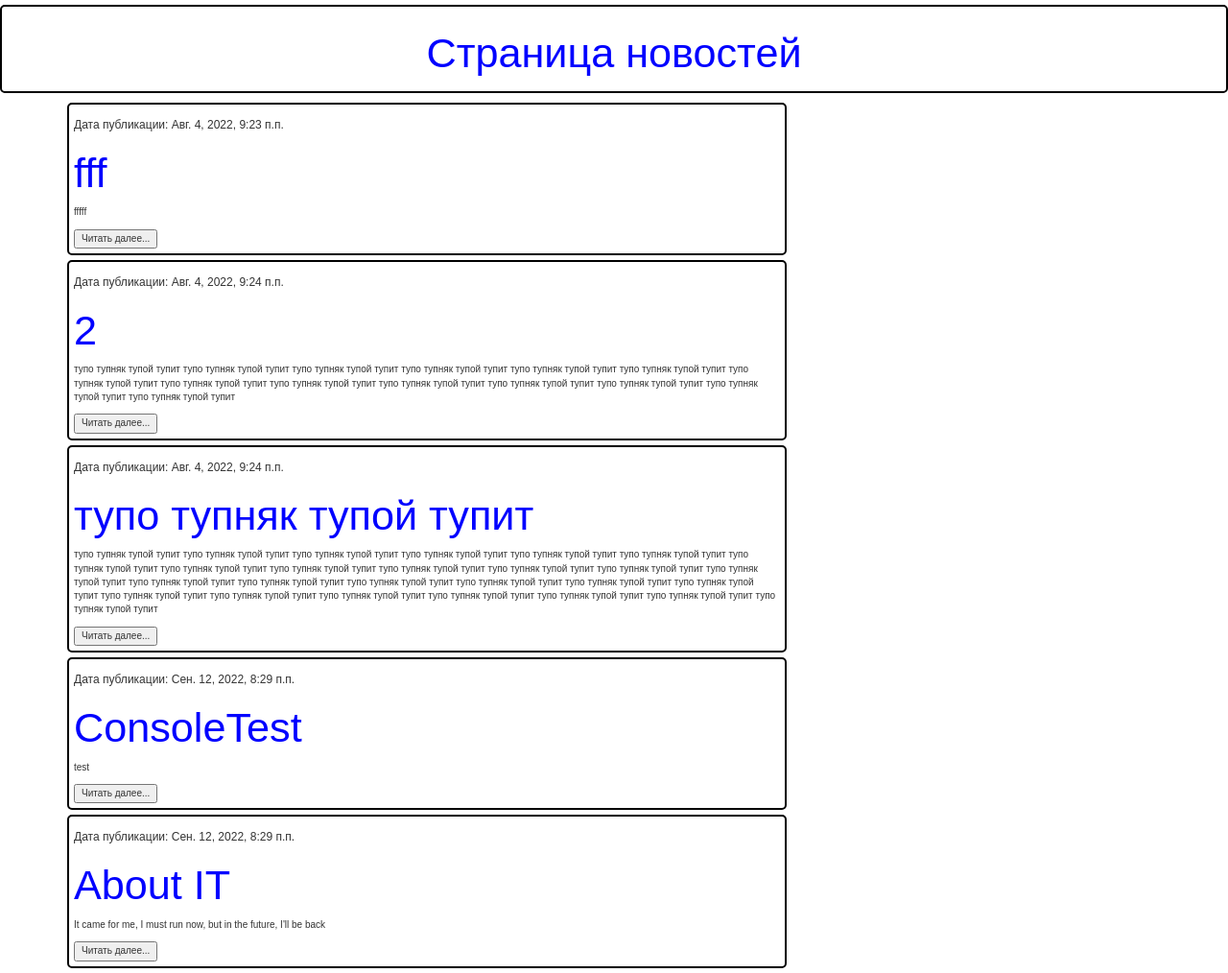
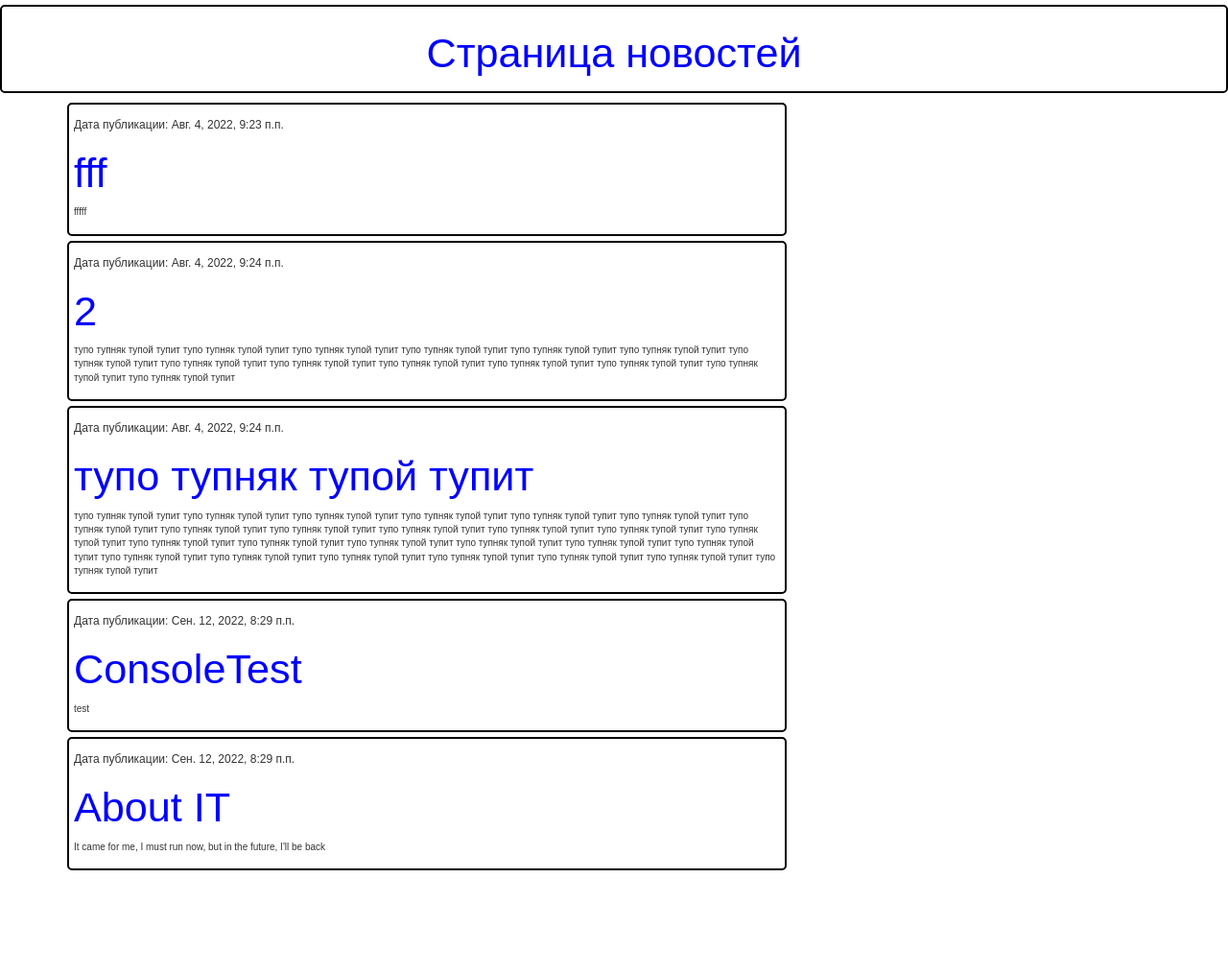
Before and after one commit to Iagainst/DjangoBlog1.0, a Django app: page / in a window 1280 px wide. Shown: the whole page at 96% size. After the commit the page ends 907 px from the top, so only its background shows below. Run offline with Django 3.2, Linux system fonts and the light colour scheme; data comes from the database, SQL or seed files in the repository; some libraries are stand-ins or nearby versions.

Commit message:
Deleted buttons in list of posts

```diff
--- a/blog/templates/blog/post_list.html
+++ b/blog/templates/blog/post_list.html
@@ -6,7 +6,6 @@
             <h6 class="PDate"> Дата публикации: {{ post.published_date }} </h6>
             <h1><a href="{% url 'post_detail' pk=post.pk %}">{{ post.title }}</a></h1>
             <p>{{ post.text|linebreaksbr }}</p>
-            <button> Читать далее... </button>
         </div>
     {% endfor %}
 {% endblock %}
```
